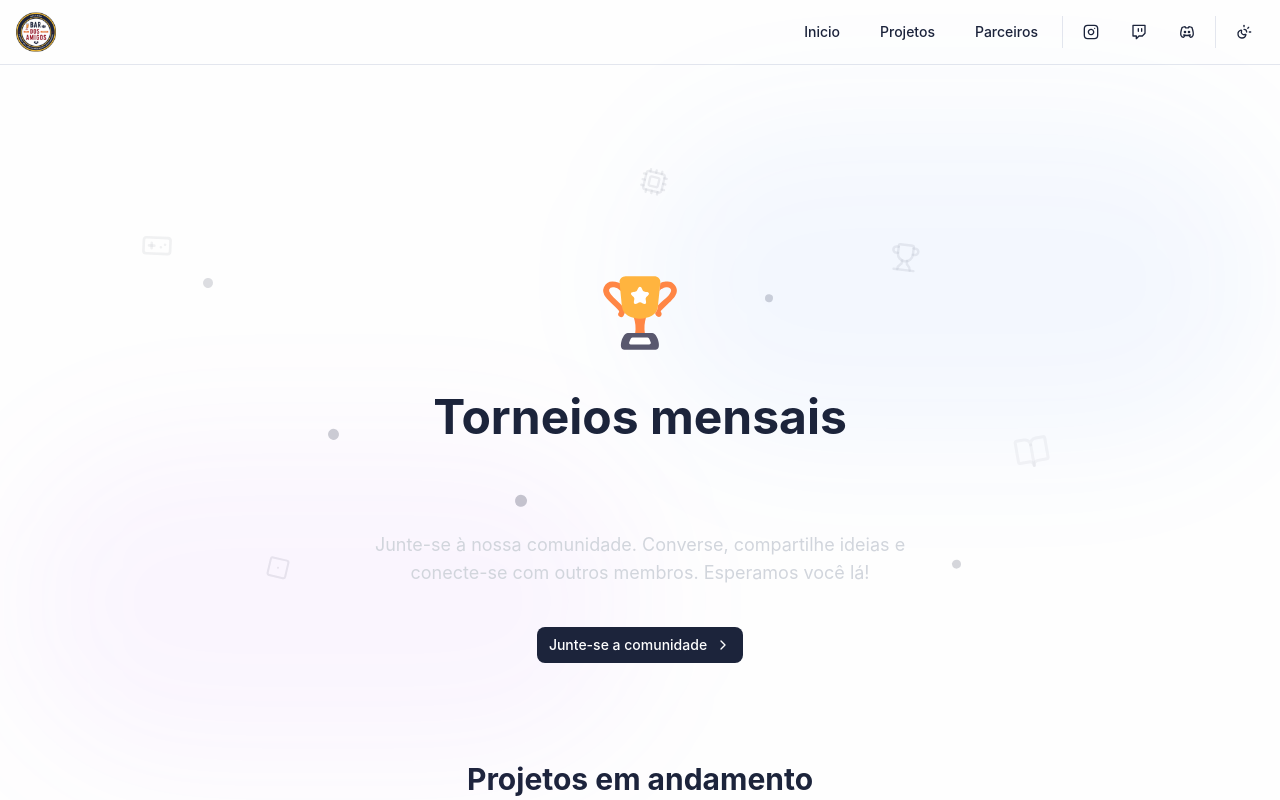
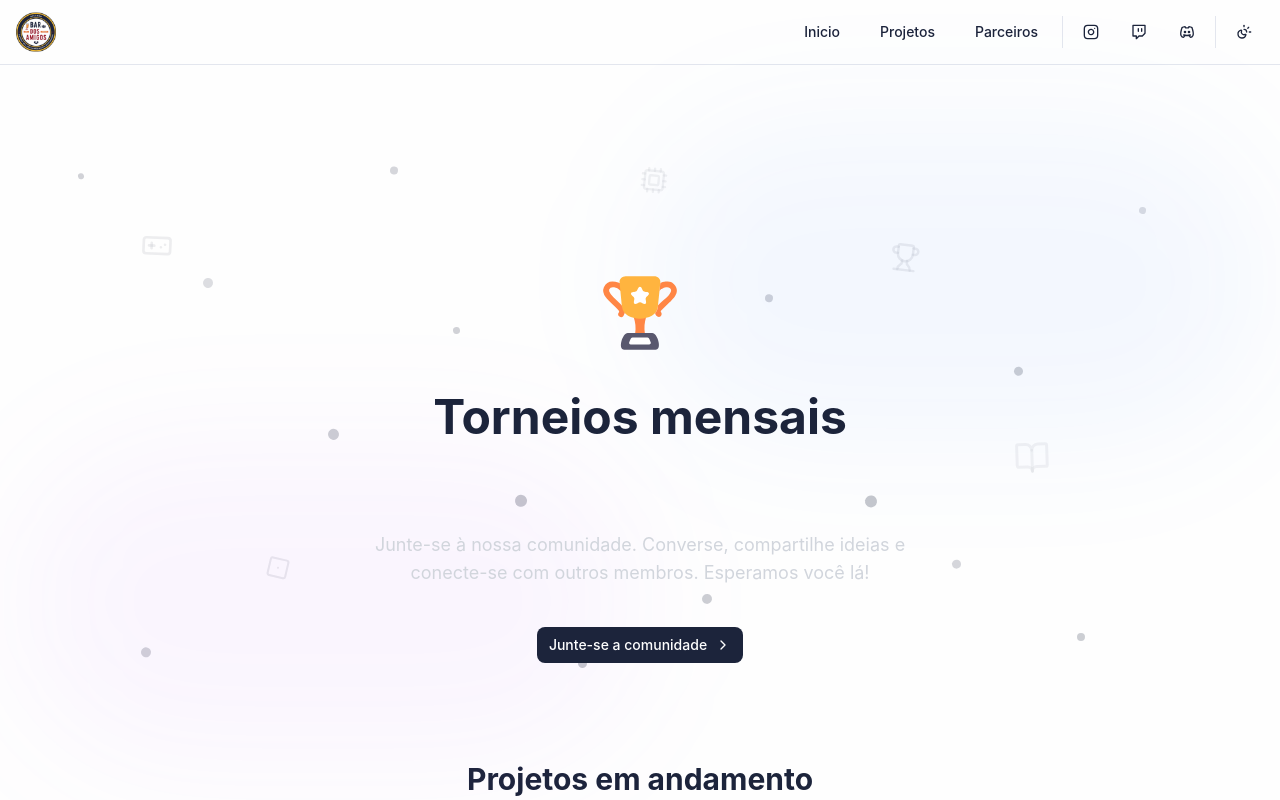
Before and after one commit to Bar-dos-Amigos/bar-dos-amigos, a React (Vite) app: page / in a window 1280 px wide. Shown: the top 800 px of the page. Built offline with nearby package versions, Linux system fonts and the light colour scheme.

Commit message:
add more items to background

```diff
--- a/src/routes/index.tsx
+++ b/src/routes/index.tsx
@@ -1,7 +1,7 @@
 import { createFileRoute } from "@tanstack/react-router";
 import type React from "react";
-import { AboutSection } from "@/views/home/about-section";
 import { ProjectsSection } from "@/views/home/projects/projects-section";
+import { AboutSection } from "@/views/home/section/about-section";
 
 export const Route = createFileRoute("/")({
 	component: App,
--- a/src/views/home/about-section.tsx
+++ b/src/views/home/section/about-section.tsx
@@ -77,23 +77,23 @@ export function AboutSection(): React.JSX.Element {
 				y: 20,
 				duration: 4,
 				delay: 0,
-				opacity: 0.2,
+				opacity: 0.25,
 			},
 			{
 				element: <Cpu size={28} />,
 				x: 50,
 				y: 10,
 				duration: 3.5,
-				delay: 1,
-				opacity: 0.25,
+				delay: 0.8,
+				opacity: 0.2,
 			},
 			{
 				element: <BookOpen size={36} />,
 				x: 80,
 				y: 50,
 				duration: 5,
-				delay: 2,
-				opacity: 0.15,
+				delay: 1.2,
+				opacity: 0.18,
 			},
 			{
 				element: <Dice1 size={24} />,
@@ -177,6 +177,137 @@ export function AboutSection(): React.JSX.Element {
 				delay: 0.6,
 				opacity: 0.22,
 			},
+
+			{
+				element: (
+					<div
+						className="rounded-full bg-primary"
+						style={{ width: 6, height: 6 }}
+					/>
+				),
+				x: 5,
+				y: 10,
+				duration: 3.3,
+				delay: 0.3,
+				opacity: 0.2,
+			},
+			{
+				element: (
+					<div
+						className="rounded-full bg-primary"
+						style={{ width: 7, height: 7 }}
+					/>
+				),
+				x: 90,
+				y: 15,
+				duration: 4.1,
+				delay: 0.9,
+				opacity: 0.15,
+			},
+			{
+				element: (
+					<div
+						className="rounded-full bg-primary"
+						style={{ width: 8, height: 8 }}
+					/>
+				),
+				x: 85,
+				y: 80,
+				duration: 4.5,
+				delay: 1.2,
+				opacity: 0.22,
+			},
+			{
+				element: (
+					<div
+						className="rounded-full bg-primary"
+						style={{ width: 10, height: 10 }}
+					/>
+				),
+				x: 10,
+				y: 85,
+				duration: 3.9,
+				delay: 0.4,
+				opacity: 0.2,
+			},
+			{
+				element: (
+					<div
+						className="rounded-full bg-primary"
+						style={{ width: 9, height: 9 }}
+					/>
+				),
+				x: 45,
+				y: 85,
+				duration: 4.2,
+				delay: 1.1,
+				opacity: 0.25,
+			},
+			{
+				element: (
+					<div
+						className="rounded-full bg-primary"
+						style={{ width: 8, height: 8 }}
+					/>
+				),
+				x: 30,
+				y: 10,
+				duration: 3.6,
+				delay: 0.7,
+				opacity: 0.18,
+			},
+			{
+				element: (
+					<div
+						className="rounded-full bg-primary"
+						style={{ width: 10, height: 10 }}
+					/>
+				),
+				x: 55,
+				y: 75,
+				duration: 4.3,
+				delay: 0.9,
+				opacity: 0.22,
+			},
+			{
+				element: (
+					<div
+						className="rounded-full bg-primary"
+						style={{ width: 12, height: 12 }}
+					/>
+				),
+				x: 68,
+				y: 60,
+				duration: 3.7,
+				delay: 1.4,
+				opacity: 0.25,
+			},
+			{
+				element: (
+					<div
+						className="rounded-full bg-primary"
+						style={{ width: 7, height: 7 }}
+					/>
+				),
+				x: 35,
+				y: 35,
+				duration: 3.4,
+				delay: 0.5,
+				opacity: 0.2,
+			},
+			{
+				element: (
+					<div
+						className="rounded-full bg-primary"
+						style={{ width: 9, height: 9 }}
+					/>
+				),
+				x: 80,
+				y: 40,
+				duration: 4,
+				delay: 1.0,
+				opacity: 0.22,
+			},
 		],
 		[],
 	);
```
